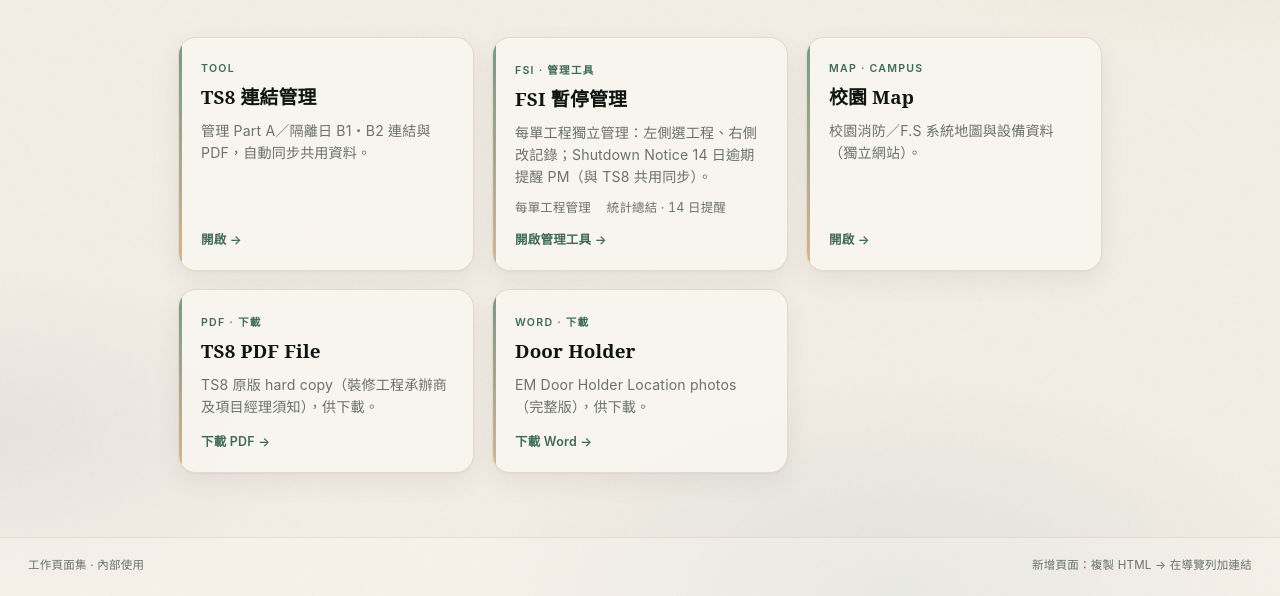
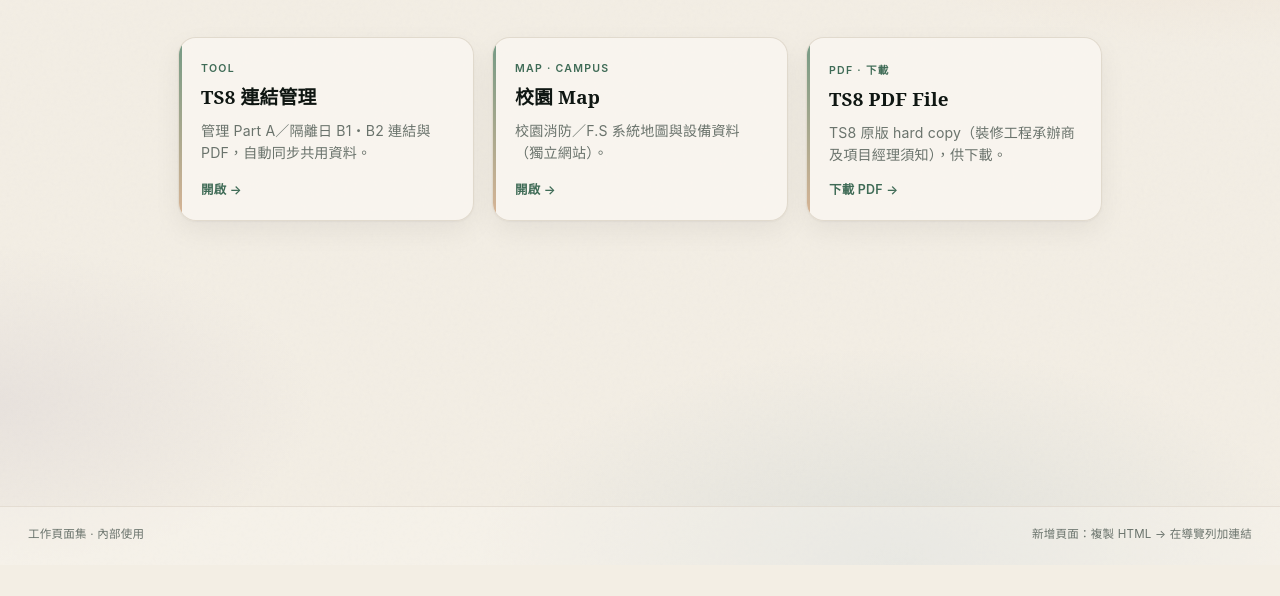
Before and after one commit to hiulungchu-art/ts8-link-manager, a plain HTML site: page index.html in a window 1280 px wide. Shown: the part 235-831 px from the top of the page. After the commit the page ends 800 px from the top, so only its background shows below. Drawn offline with Linux system fonts and the light colour scheme; no server answers.

Commit message:
Remove FSI and Door Holder cards from the homepage
Drop those two landing cards so the live workspace page keeps TS8, the campus map, and the TS8 PDF only. Leave the tool pages and download files in the repo.

Co-authored-by: Hiu Lung Chu <hlung.chu@connect.polyu.hk>

```diff
--- a/css/site.css
+++ b/css/site.css
@@ -310,12 +310,6 @@ body.site-body{
   line-height:1.55;
   flex:1;
 }
-.page-card-meta{
-  display:flex;flex-wrap:wrap;gap:10px 16px;
-  font-size:.78rem;color:var(--mute);
-  font-variant-numeric:tabular-nums;
-}
-.page-card-meta strong{color:var(--ink);font-weight:700;font-size:.95rem}
 .page-card-cta{
   font-family:var(--font-ui);
   font-size:.78rem;
--- a/index.html
+++ b/index.html
@@ -43,17 +43,6 @@
       <span class="page-card-cta">開啟 →</span>
     </a>
 
-    <a class="page-card" href="./fsi.html">
-      <div class="page-card-kicker">FSI · 管理工具</div>
-      <h2>FSI 暫停管理</h2>
-      <p>每單工程獨立管理：左側選工程、右側改記錄；Shutdown Notice 14 日逾期提醒 PM（與 TS8 共用同步）。</p>
-      <div class="page-card-meta">
-        <span>每單工程管理</span>
-        <span>統計總結 · 14 日提醒</span>
-      </div>
-      <span class="page-card-cta">開啟管理工具 →</span>
-    </a>
-
     <a class="page-card" href="https://hiulungchu-art.github.io/map/" target="_blank" rel="noopener">
       <div class="page-card-kicker">Map · Campus</div>
       <h2>校園 Map</h2>
@@ -65,12 +54,6 @@
       <h2>TS8 PDF File</h2>
       <p>TS8 原版 hard copy（裝修工程承辦商及項目經理須知），供下載。</p>
       <span class="page-card-cta">下載 PDF →</span>
-    </a>
-    <a class="page-card" href="./downloads/EM_Door_Holder_Location_photos_final.docx" target="_blank" rel="noopener">
-      <div class="page-card-kicker">Word · 下載</div>
-      <h2>Door Holder</h2>
-      <p>EM Door Holder Location photos（完整版），供下載。</p>
-      <span class="page-card-cta">下載 Word →</span>
     </a>
   </div>
 </main>
```
